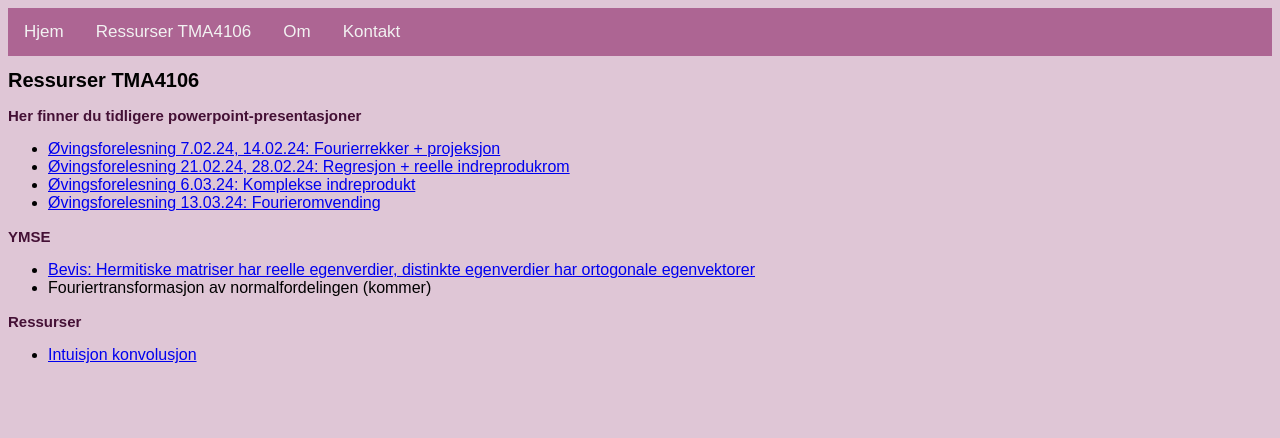
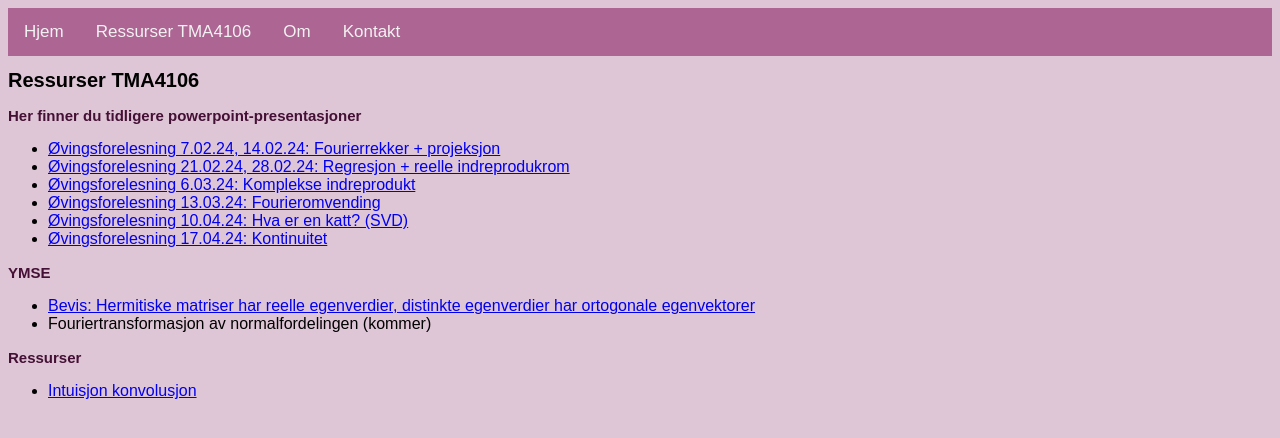
Before and after one commit to mokamv/folk-ntnu-site, a website: page TMA4106.html in a window 1280 px wide. Drawn offline with Linux system fonts and the light colour scheme.

Commit message:
chore: new files

```diff
--- a/TMA4106.html
+++ b/TMA4106.html
@@ -22,6 +22,8 @@
         <li><a download href="TMA4106/Ovingsforelesning21.02.24.pptx"> Øvingsforelesning 21.02.24, 28.02.24: Regresjon + reelle indreprodukrom</a></li>
         <li><a download href="TMA4106/Ovingsforelesning6.03.24.pptx"> Øvingsforelesning 6.03.24: Komplekse indreprodukt</a></li>
         <li><a download href="TMA4106/Ovingsforelesning13.03.24.pptx"> Øvingsforelesning 13.03.24: Fourieromvending </a></li>
+        <li><a download href="TMA4106/Ovingsforelesning10.04.24.pptx"> Øvingsforelesning 10.04.24: Hva er en katt? (SVD) </a></li>
+        <li><a download href="TMA4106/Ovingsforelesning17.04.24.pptx"> Øvingsforelesning 17.04.24: Kontinuitet </a></li>
     </ul>
     <p class="intro_text">YMSE</p>
     <ul>
```
Also changed, not shown: 2 other files.
